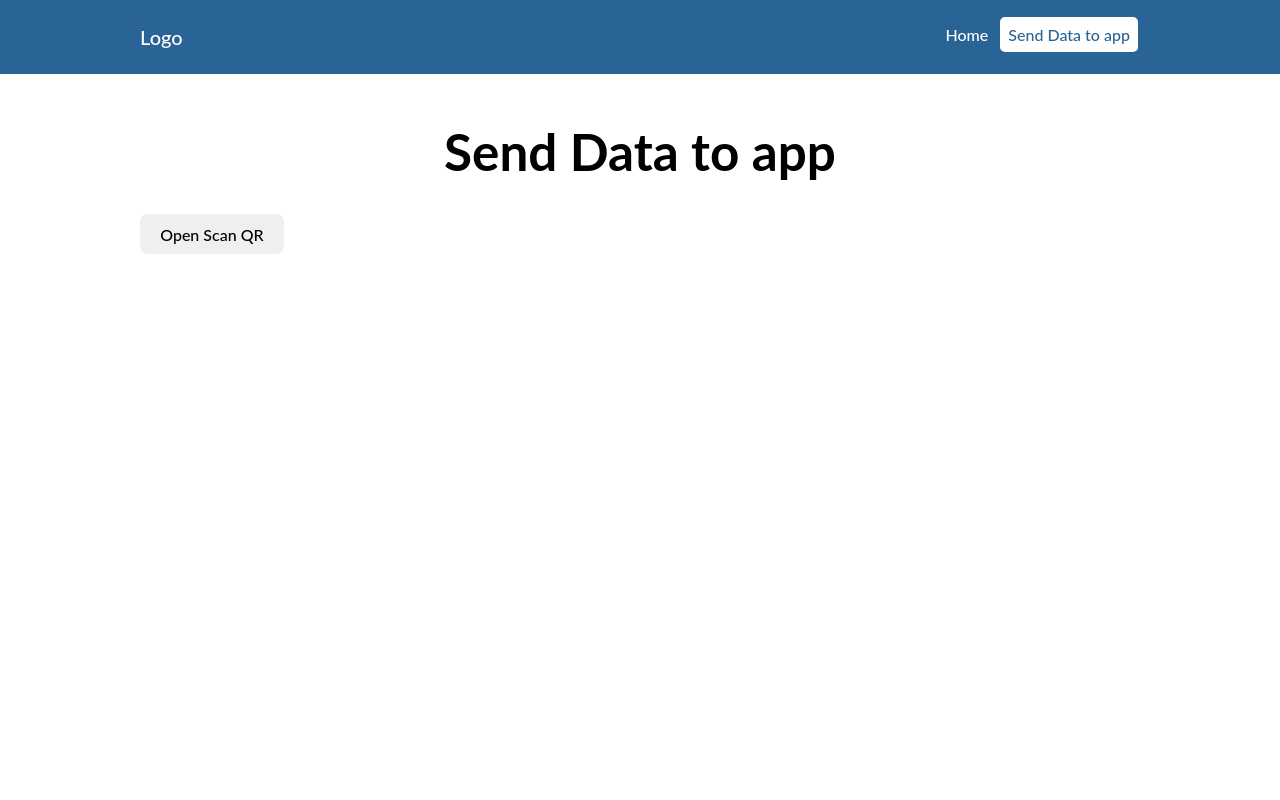
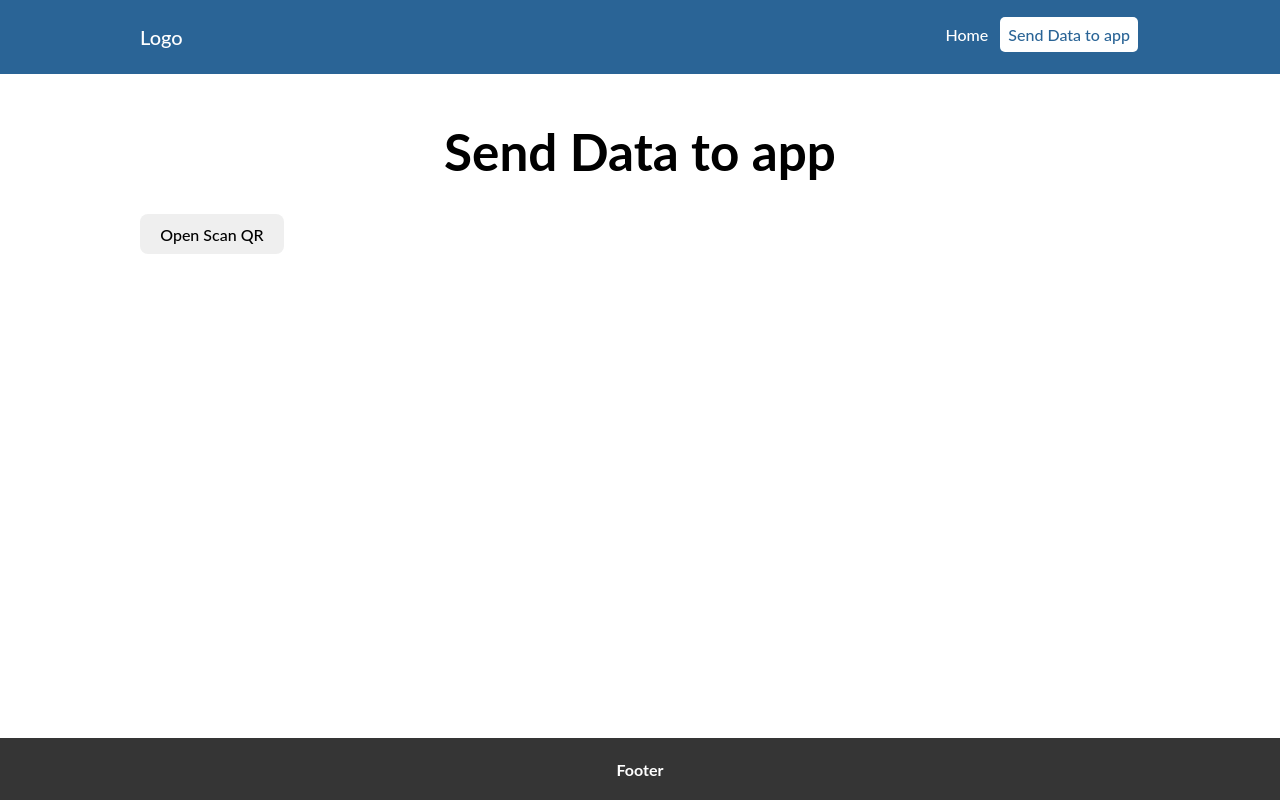
Before and after one commit to solitarysp/dosi-web-example, a React (Vite) app in the folder sample-send-data-webview/: page /send_data_to_app in a window 1280 px wide. Built offline with nearby package versions, Linux system fonts and the light colour scheme.

Commit message:
add sample-send-data-webview

```diff
--- a/sample-send-data-webview/src/App.jsx
+++ b/sample-send-data-webview/src/App.jsx
@@ -1,9 +1,10 @@
-import React, { Component } from 'react';
-import { BrowserRouter as Router, Route, Switch } from "react-router-dom";
+import React, {Component} from 'react';
+import {BrowserRouter as Router, Route, Switch} from "react-router-dom";
 
 import SenDataToApp from "./SendDataToApp.jsx";
 import Header from "./Header.jsx";
 import './style.css';
+import Footer from "./Footer.jsx";
 
 function App() {
     return (
@@ -12,11 +13,11 @@
                 <Header></Header>
                 <div className="wrapper">
                     <Switch>
-                        <Route path={"/"} exact component={SenDataToApp} />
-                        <Route path={"/send_data_to_app"} exact component={SenDataToApp} />
+                        <Route path={"/"} exact component={SenDataToApp}/>
+                        <Route path={"/send_data_to_app"} exact component={SenDataToApp}/>
                     </Switch>
                 </div>
-
+                <Footer/>
             </div>
         </Router>
     )
--- /dev/null
+++ b/sample-send-data-webview/src/Footer.jsx
@@ -0,0 +1,13 @@
+import React, { Component } from 'react';
+import { NavLink } from "react-router-dom";
+import './style.css';
+
+function Footer() {
+    return (
+        <div className="footer">
+            <h4>Footer</h4>
+        </div>
+    )
+}
+
+export default Footer
```
